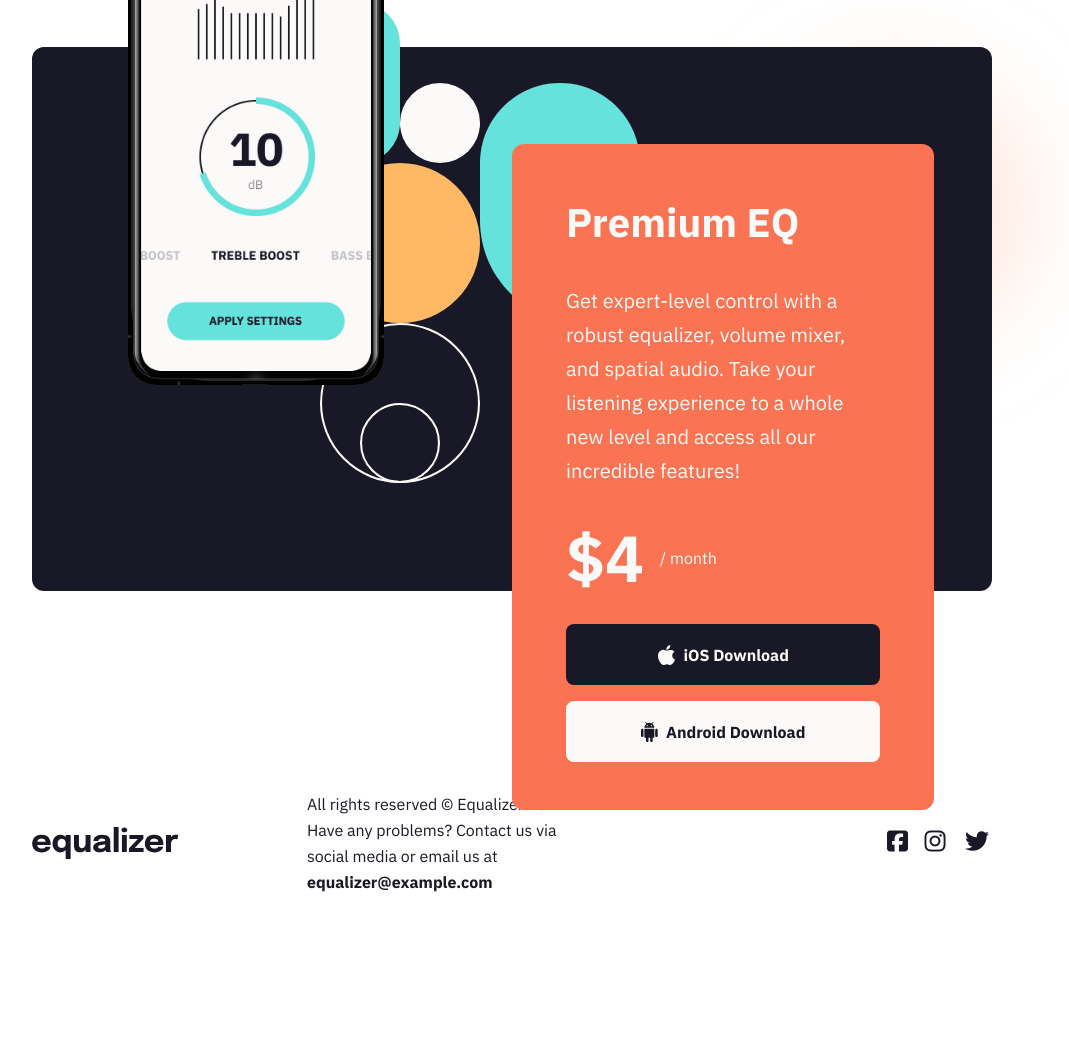
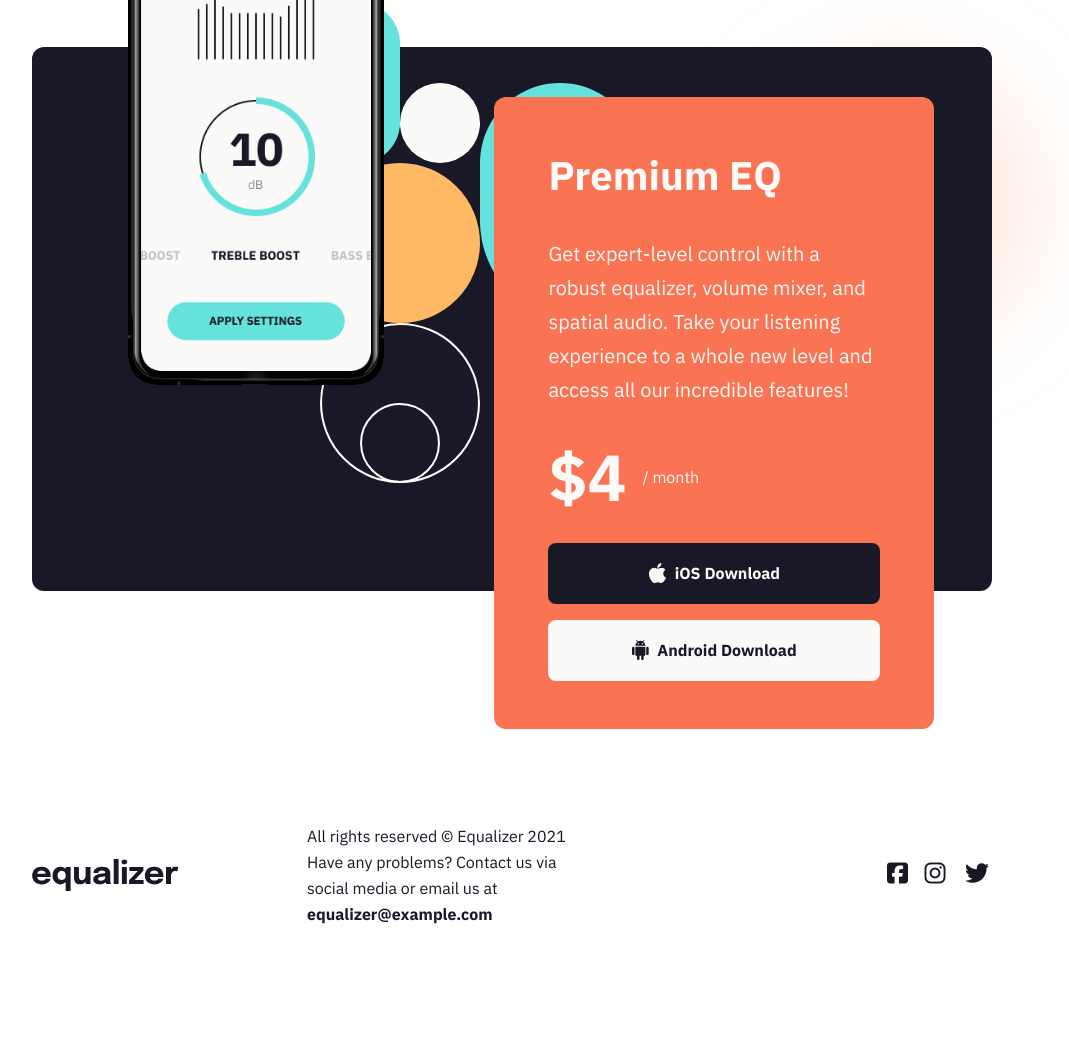
Before and after one commit to flaviare1s/equalizer-landing-page, a website: page src/index.html in a window 1280 px wide. Shown: the part 890-1937 px from the top of the page, without its empty margins (128-1197 px from the left). Before the commit the page ends 1905 px from the top, so only its background shows below. Drawn offline with Linux system fonts and the light colour scheme.

Commit message:
Adjusted the responsiveness

```diff
--- a/src/index.html
+++ b/src/index.html
@@ -54,7 +54,7 @@
           <img class="hidden sm:block absolute top-[-5%] w-[30%] right-[26%] z-0 lg:w-[25%] lg:top-[-8%] lg:right-[40%]" src="../assets/bg-pattern-2.svg" alt="Pattern">
         </div>
 
-        <div class="z-20 bg-[#FA7453] px-9 sm:px-12 lg:px-[54px] py-12 text-[#FCFAF9] rounded-xl sm:w-[50%] md:w-[40%] lg:w-[33%] sm:absolute sm:top-36 sm:right-[10%] lg:right-[17%] lg:top-[18%]">
+        <div class="z-20 bg-[#FA7453] px-9 sm:px-12 lg:px-[54px] py-12 text-[#FCFAF9] rounded-xl sm:w-[50%] md:w-[40%] lg:w-[440px] sm:absolute sm:top-36 sm:right-[10%] lg:right-[17%] lg:top-[50px]">
           <h2 class="font-bold text-[32px] lg:text-[40px] lg:pb-8">Premium EQ</h2>
           <p class="text-lg lg:text-xl font-normal leading-[28px] lg:leading-[34px]">
             Get expert-level control with a robust equalizer, volume mixer, and spatial audio. Take
@@ -70,7 +70,7 @@
       </div>
     </main>
 
-    <footer class="text-[#191826] px-6 pt-16 pb-[80px] leading-[26px] sm:mt-24 lg:w-[75%] lg:px-0 sm:flex sm:justify-between sm:items-center">
+    <footer class="text-[#191826] px-6 pt-16 pb-[80px] leading-[26px] sm:mt-24 lg:mt-32 lg:w-[75%] lg:px-0 sm:flex sm:justify-between sm:items-center">
       <div class="lg:flex lg:justify-start lg:gap-32 lg:items-center">
         <div><img src="../assets/logo.svg" alt="Logo Equalizer"></div>
         <div class="sm:w-[70%] lg:w-[33%]">
```
Also changed, not shown: src/output.css.
